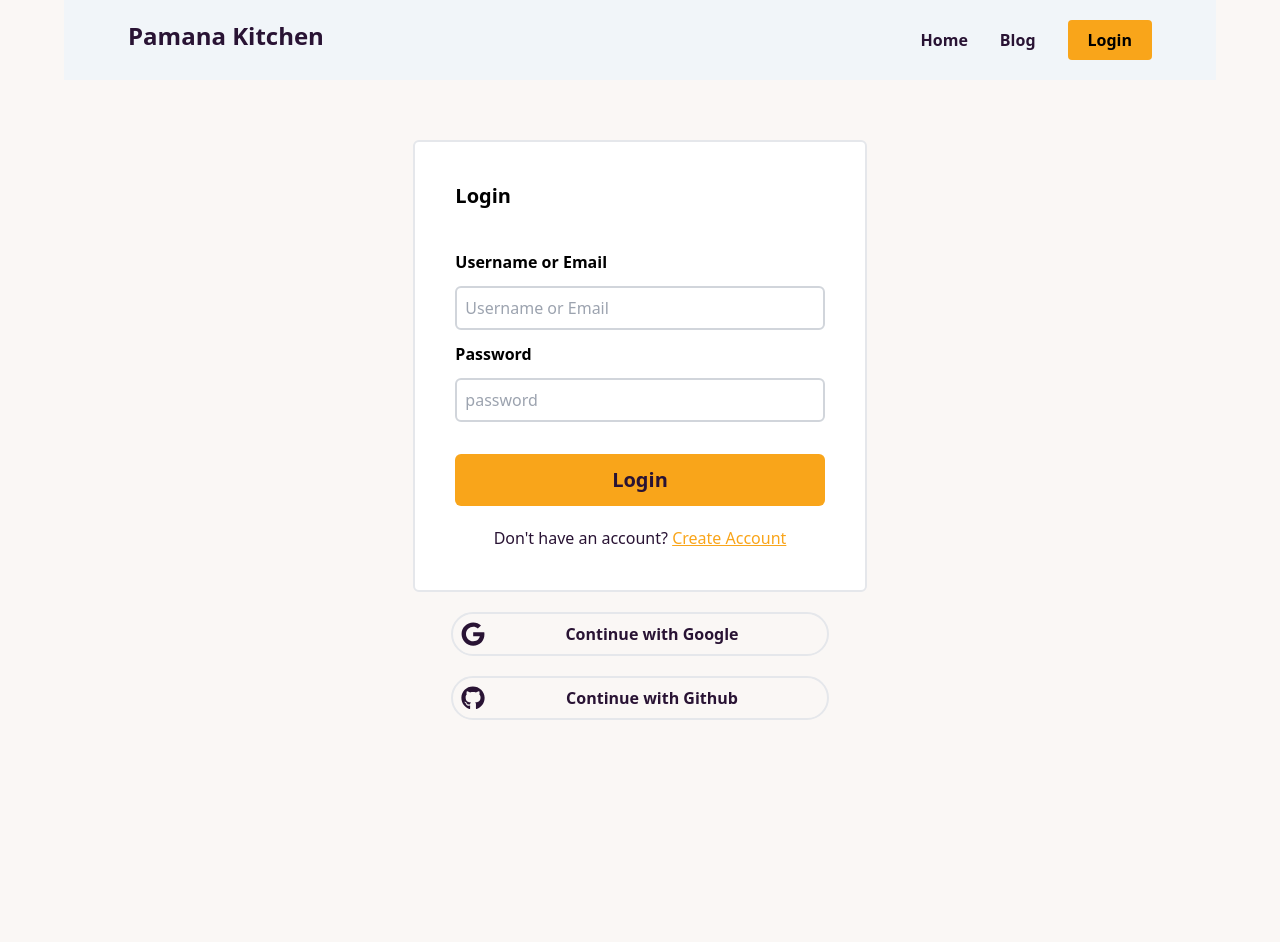
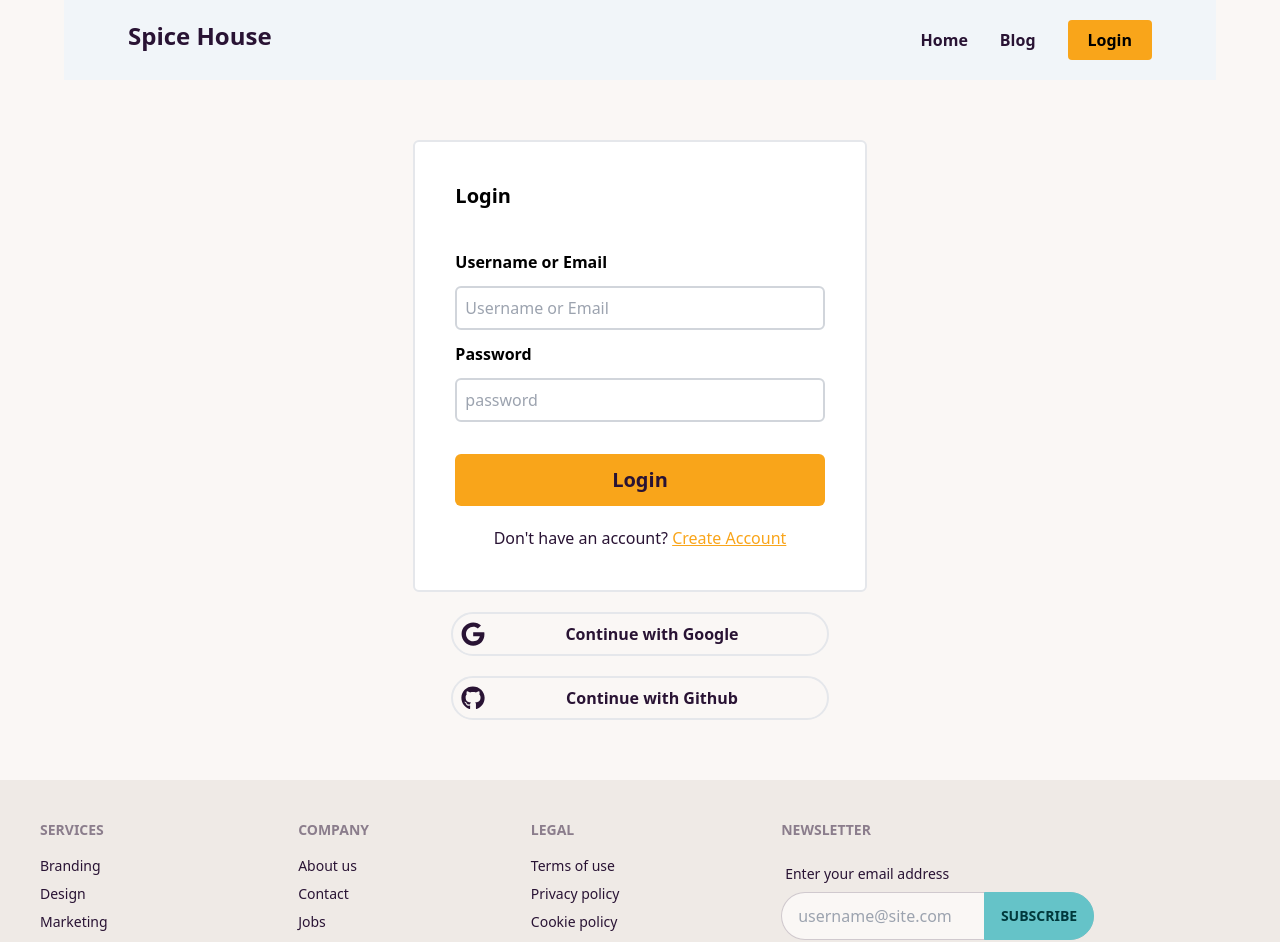
Before and after one commit to shaumicwc/spice-house, a React (Vite) app: page /login in a window 1280 px wide. Shown: the top 942 px of the page. Before the commit the page ends 800 px from the top, so only its background shows below. Built offline with nearby package versions, Linux system fonts and the light colour scheme.

Commit message:
footerr updated

```diff
--- a/package.json
+++ b/package.json
@@ -11,12 +11,14 @@
   },
   "dependencies": {
     "@heroicons/react": "^2.0.17",
+    "daisyui": "^2.51.6",
     "firebase": "^9.21.0",
     "localforage": "^1.10.0",
     "match-sorter": "^6.3.1",
     "react": "^18.2.0",
     "react-daisyui": "^3.1.2",
     "react-dom": "^18.2.0",
+    "react-icons": "^4.8.0",
     "react-router-dom": "^6.11.0",
     "react-toastify": "^9.1.2",
     "sort-by": "^1.2.0"
--- a/src/Components/Layout/Main.jsx
+++ b/src/Components/Layout/Main.jsx
@@ -3,6 +3,7 @@
 import { Outlet } from 'react-router-dom';
 import { ToastContainer } from 'react-toastify';
 import 'react-toastify/dist/ReactToastify.css';
+import Footer from '../Pages/Shared/Footer/Footer';
 
 const Main = () => {
     return (
@@ -10,6 +11,7 @@
             <Header/>
             <Outlet/>
             <ToastContainer/>
+            <Footer/>
         </div>
     );
 };
--- a/src/Components/Pages/Shared/Footer/Footer.jsx
+++ b/src/Components/Pages/Shared/Footer/Footer.jsx
@@ -0,0 +1,44 @@
+import React from 'react';
+
+const Footer = () => {
+    return (
+        <div className='mr-0 me-5'>
+            <footer className="footer p-10 bg-base-200 text-base-content">
+  <div children='m-5'>
+    <span className="footer-title">Services</span>
+    <a className="link link-hover">Branding</a>
+    <a className="link link-hover">Design</a>
+    <a className="link link-hover">Marketing</a>
+    <a className="link link-hover">Advertisement</a>
+  </div>
+  <div>
+    <span className="footer-title">Company</span>
+    <a className="link link-hover">About us</a>
+    <a className="link link-hover">Contact</a>
+    <a className="link link-hover">Jobs</a>
+    <a className="link link-hover">Press kit</a>
+  </div>
+  <div>
+    <span className="footer-title">Legal</span>
+    <a className="link link-hover">Terms of use</a>
+    <a className="link link-hover">Privacy policy</a>
+    <a className="link link-hover">Cookie policy</a>
+  </div>
+  <div>
+    <span className="footer-title">Newsletter</span>
+    <div className="form-control w-75">
+      <label className="label">
+        <span className="label-text">Enter your email address</span>
+      </label>
+      <div className="relative">
+        <input type="text" placeholder="username@site.com" className="input input-bordered w-full pr-16" />
+        <button className="btn btn-primary absolute top-0 right-0 rounded-l-none">Subscribe</button>
+      </div>
+    </div>
+  </div>
+</footer>
+        </div>
+    );
+};
+
+export default Footer;
--- a/src/Components/Pages/Shared/Header/Header.jsx
+++ b/src/Components/Pages/Shared/Header/Header.jsx
@@ -1,6 +1,6 @@
 import React from 'react';
 import { Link, useLocation } from 'react-router-dom';
-import Baner from '../../Home/Baner/Baner';
+
 
 const Header = () => {
     const location = useLocation()
@@ -10,7 +10,7 @@
     }
     return (
         <header className='mx-16 mb-5 flex justify-between bg-slate-100 py-5 px-16'>
-            <p className='text-2xl font-bold'>Pamana Kitchen</p>
+            <p className='text-2xl font-bold'>Spice House</p>
             <nav className='flex space-x-8 items-center font-bold '>
                 <Link style={location.pathname === '/' ? activeStyle : null} className='hover:text-btn-color duration-200' to='/'>Home</Link>
                 <Link style={location.pathname === '/blog' ? activeStyle : null} className='hover:text-btn-color duration-200' to='/blog'>Blog</Link>
```
Also changed, not shown: 1 other file (tests, documents, lock files or other folders).
